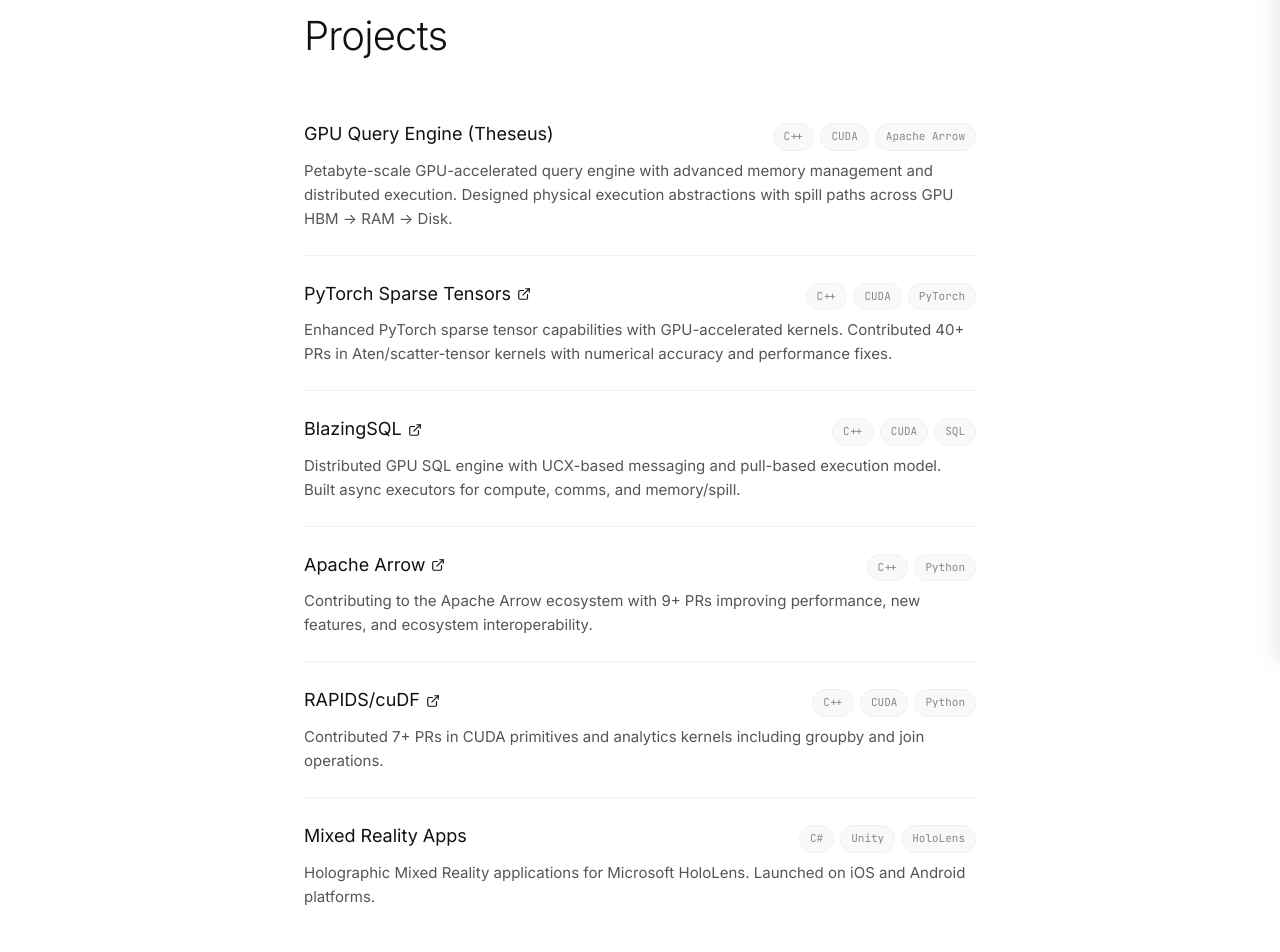
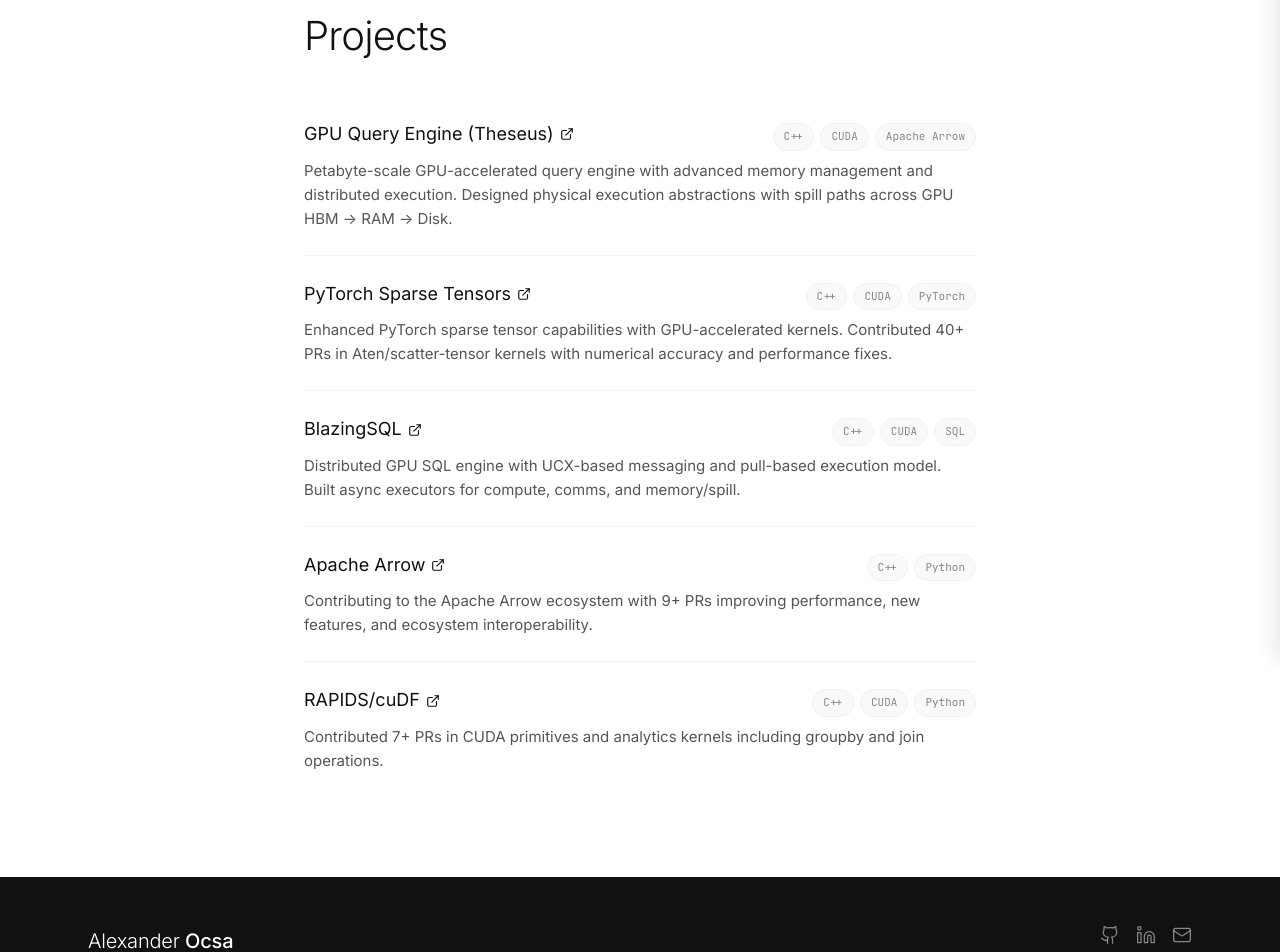
Before and after one commit to aocsa/aocsa.github.io, a React (Vite) app: page /projects in a window 1280 px wide. Shown: the part 140-1092 px from the top of the page. Built offline with nearby package versions, Linux system fonts and the light colour scheme.

Commit message:
feat: update project links to point to relevant pull requests and remove obsolete project entry

```diff
--- a/src/pages/Projects.tsx
+++ b/src/pages/Projects.tsx
@@ -10,35 +10,31 @@
     title: 'GPU Query Engine (Theseus)',
     description: 'Petabyte-scale GPU-accelerated query engine with advanced memory management and distributed execution. Designed physical execution abstractions with spill paths across GPU HBM → RAM → Disk.',
     tags: ['C++', 'CUDA', 'Apache Arrow'],
+    link: 'https://arxiv.org/html/2508.05029v1',
   },
   {
     title: 'PyTorch Sparse Tensors',
     description: 'Enhanced PyTorch sparse tensor capabilities with GPU-accelerated kernels. Contributed 40+ PRs in Aten/scatter-tensor kernels with numerical accuracy and performance fixes.',
     tags: ['C++', 'CUDA', 'PyTorch'],
-    link: 'https://github.com/pytorch/pytorch',
+    link: 'https://github.com/pytorch/pytorch/pulls?q=is%3Apr+author%3Aaocsa+is%3Aclosed',
   },
   {
     title: 'BlazingSQL',
     description: 'Distributed GPU SQL engine with UCX-based messaging and pull-based execution model. Built async executors for compute, comms, and memory/spill.',
     tags: ['C++', 'CUDA', 'SQL'],
-    link: 'https://github.com/BlazingDB/blazingsql',
+    link: 'https://github.com/BlazingDB/blazingsql/pulls?q=is%3Apr+author%3Aaocsa+is%3Aclosed',
   },
   {
     title: 'Apache Arrow',
     description: 'Contributing to the Apache Arrow ecosystem with 9+ PRs improving performance, new features, and ecosystem interoperability.',
     tags: ['C++', 'Python'],
-    link: 'https://github.com/apache/arrow',
+    link: 'hhttps://github.com/apache/arrow/pulls?q=is%3Apr+author%3Aaocsa+is%3Aclosed',
   },
   {
     title: 'RAPIDS/cuDF',
     description: 'Contributed 7+ PRs in CUDA primitives and analytics kernels including groupby and join operations.',
     tags: ['C++', 'CUDA', 'Python'],
-    link: 'https://github.com/rapidsai/cudf',
-  },
-  {
-    title: 'Mixed Reality Apps',
-    description: 'Holographic Mixed Reality applications for Microsoft HoloLens. Launched on iOS and Android platforms.',
-    tags: ['C#', 'Unity', 'HoloLens'],
+    link: 'https://github.com/rapidsai/cudf/pulls?q=is%3Apr+author%3Aaocsa+is%3Aclosed',
   },
 ]
 
```
